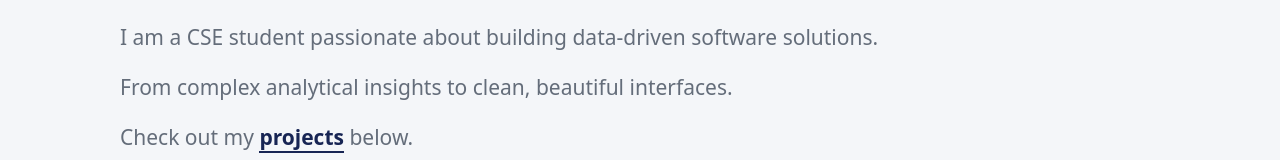
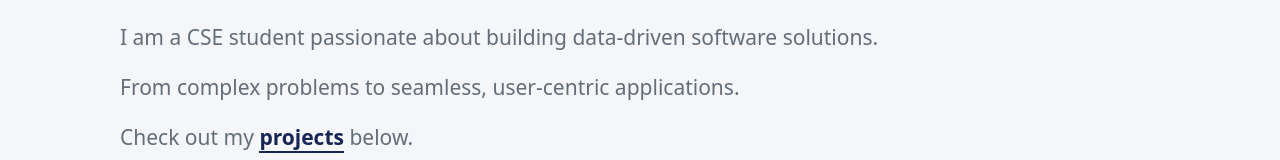
Before and after one commit to Pragya-Ghosh/decode-portfolio, a Next.js app: page / in a window 1280 px wide. Shown: the part 355-515 px from the top of the page. Built offline with nearby package versions, Linux system fonts and the light colour scheme; no server answers.

Commit message:
content: refine hero content

```diff
--- a/src/components/Hero.tsx
+++ b/src/components/Hero.tsx
@@ -17,7 +17,7 @@ export default function Hero() {
           I am a CSE student passionate about building data-driven software solutions.
         </p>
         <p className="mb-3 text-[15px] leading-relaxed text-text-main md:mb-4 md:text-[21px]">
-          From complex analytical insights to clean, beautiful interfaces.
+          From complex problems to seamless, user-centric applications.
         </p>
         <p className="m-0 text-[15px] leading-relaxed text-text-main md:text-[21px]">
           Check out my{' '}
```
